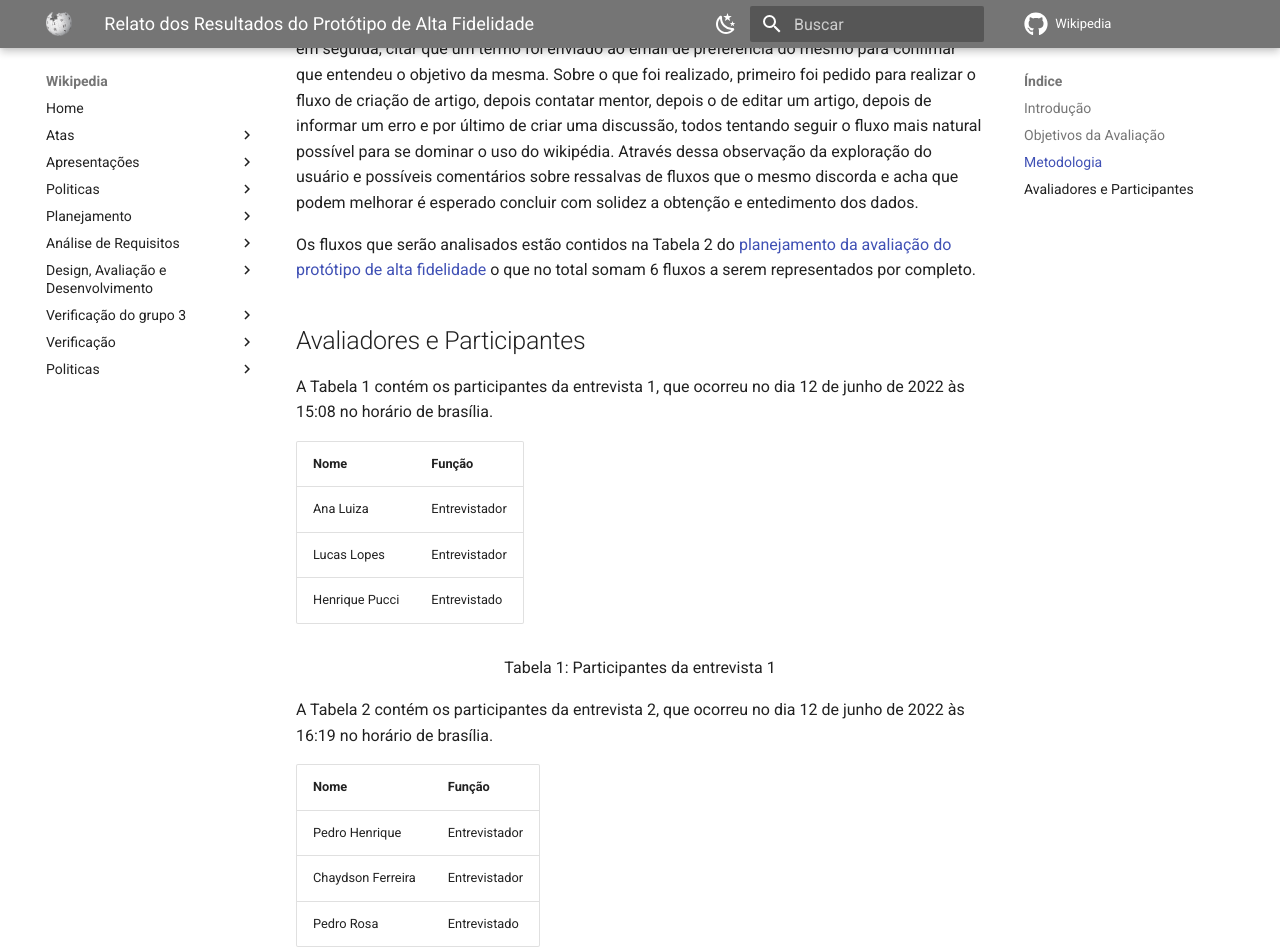
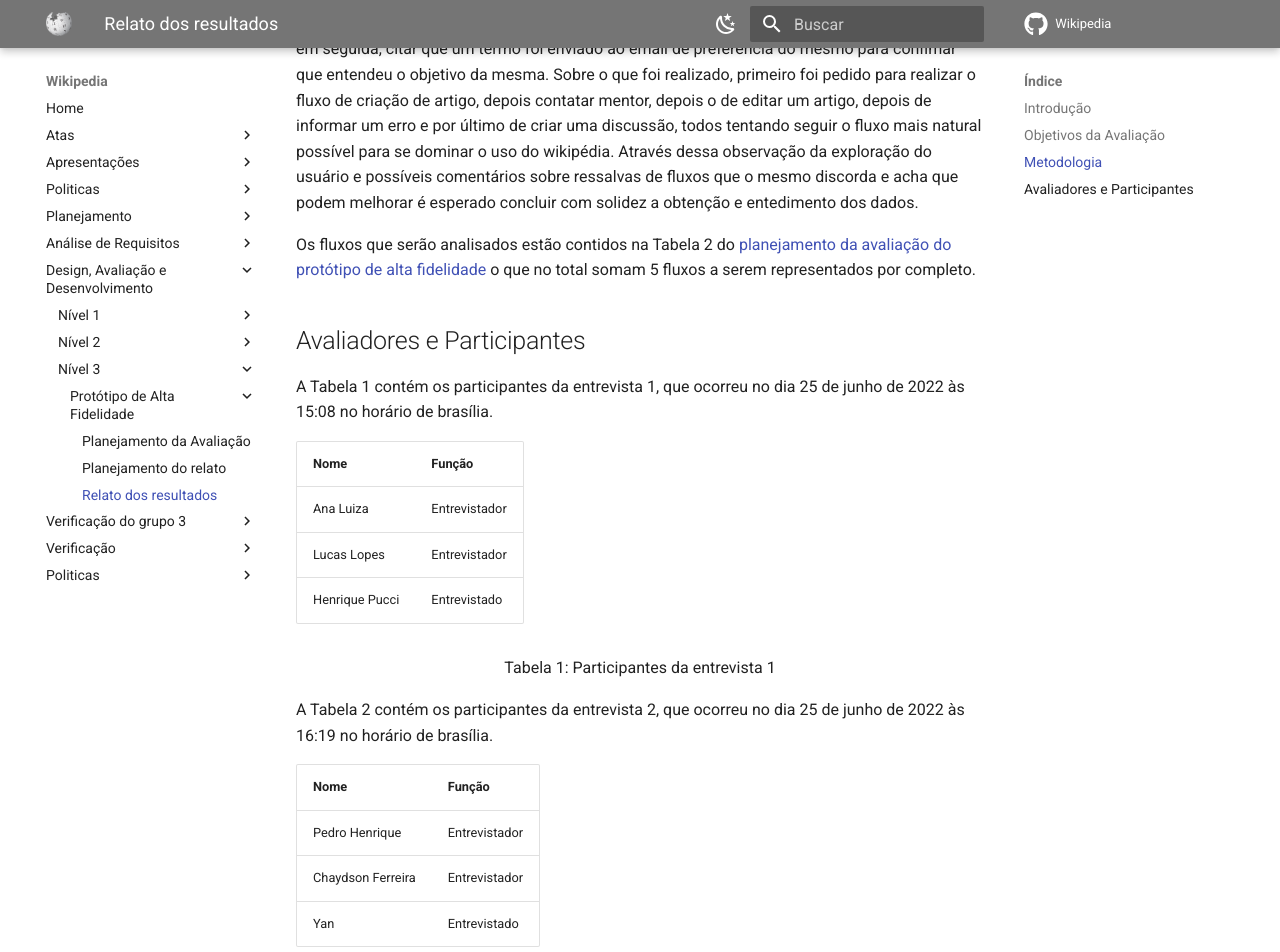
Before and after one commit to Interacao-Humano-Computador/2023.1-Wikipedia, an MkDocs documentation site: the page built from docs/design-avaliacao-desenvolvimento/nivel3/prototipoAltaFidelidade/relatoPrototipoAltaFidelidade.md, in a window 1280 px wide and 1400 px high, scrolled down 597 px. Shown: the top 952 px of the window. Built offline with MkDocs 1.6.1 and Material for MkDocs 9.7.7, drawn with Linux system fonts in a browser that asks for light colours; comment, search, counter and statistics services are not loaded; some of the changed text lies outside the part shown.

Commit message:
Adicionando base relato de alta
Co-authored-by: SamuelGSouza <samuelgomes318@gmail.com>

```diff
--- a/docs/design-avaliacao-desenvolvimento/nivel3/prototipoAltaFidelidade/relatoPrototipoAltaFidelidade.md
+++ b/docs/design-avaliacao-desenvolvimento/nivel3/prototipoAltaFidelidade/relatoPrototipoAltaFidelidade.md
@@ -12,11 +12,11 @@ O objetivo do documento é reunir as informações e extrair dados a partir das
 
 Antes de cada entrevista foi apresentado ao entrevistado o propósito daquela entrevista, e que atividades ele iria ver e verificar se as mesmas fazem sentido, dando sua expressa opinião sobre problemas que o mesmo poderia encontrar durante a realização daquelas atividades, para logo em seguida, citar que um termo foi enviado ao email de preferência do mesmo para confimar que entendeu o objetivo da mesma. Sobre o que foi realizado, primeiro foi pedido para realizar o fluxo de criação de artigo, depois contatar mentor, depois o de editar um artigo, depois de informar um erro e por último de criar uma discussão, todos tentando seguir o fluxo mais natural possível para se dominar o uso do wikipédia. Através dessa observação da exploração do usuário e possíveis comentários sobre ressalvas de fluxos que o mesmo discorda e acha que podem melhorar é esperado concluir com solidez a obtenção e entedimento dos dados.
 
-Os fluxos que serão analisados estão contidos na Tabela 2 do [planejamento da avaliação do protótipo de alta fidelidade](../planejamentoRelatoResultadosAvaliacaoPrototipoDeAltaFidelidade.md) o que no total somam 6 fluxos a serem representados por completo.
+Os fluxos que serão analisados estão contidos na Tabela 2 do [planejamento da avaliação do protótipo de alta fidelidade](../planejamentoRelatoResultadosAvaliacaoPrototipoDeAltaFidelidade.md) o que no total somam 5 fluxos a serem representados por completo.
 
 ## Avaliadores e Participantes
 
-A Tabela 1 contém os participantes da entrevista 1, que ocorreu no dia 12 de junho de 2022 às 15:08 no horário de brasília.
+A Tabela 1 contém os participantes da entrevista 1, que ocorreu no dia 25 de junho de 2022 às 15:08 no horário de brasília.
 
 | Nome           | Função      |
 | -------------- | ------------- |
@@ -28,13 +28,13 @@ A Tabela 1 contém os participantes da entrevista 1, que ocorreu no dia 12 de ju
     <p> Tabela 1: Participantes da entrevista 1</p>
 </div>
 
-A Tabela 2 contém os participantes da entrevista 2, que ocorreu no dia 12 de junho de 2022 às 16:19 no horário de brasília.
+A Tabela 2 contém os participantes da entrevista 2, que ocorreu no dia 25 de junho de 2022 às 16:19 no horário de brasília.
 
 | Nome              | Função      |
 | ----------------- | ------------- |
 | Pedro Henrique    | Entrevistador |
 | Chaydson Ferreira | Entrevistador |
-| Pedro Rosa        | Entrevistado  |
+| Yan               | Entrevistado  |
 
 <div style="text-align: center">
     <p> Tabela 2: Participantes da entrevista 2</p>
@@ -52,7 +52,7 @@ O protótipo de baixa fidelidade localizado no figma 01, apresenta os possíveis
 
 ## Sumário dos Dados
 
-<iframe width="560" height="315" src="https://www.youtube.com/embed/RK3PEqVyno0" title="YouTube video player" frameborder="0" allow="accelerometer; autoplay; clipboard-write; encrypted-media; gyroscope; picture-in-picture; web-share" allowfullscreen></iframe>
+<iframe width="560" height="315" src="https://www.youtube.com/embed/LTUybehLmsM" title="YouTube video player" frameborder="0" allow="accelerometer; autoplay; clipboard-write; encrypted-media; gyroscope; picture-in-picture; web-share" allowfullscreen></iframe>
 
 <div style="text-align: center">
     <p> Entrevista 1: Entrevista com Henrique (Fonte: Ana e Lucas. 2023).</p>
@@ -60,21 +60,26 @@ O protótipo de baixa fidelidade localizado no figma 01, apresenta os possíveis
 
 A entrevista 1 realizada com Henrique Pucci, o usuário gostou das atividades e não encontrou dificuldades na realização das atividades propostas, o que gerou poucos ou nenhum comentários sobre problemas encontrados.
 
-<iframe width="560" height="315" src="https://www.youtube.com/embed/nE8eoJsJkWs" title="YouTube video player" frameborder="0" allow="accelerometer; autoplay; clipboard-write; encrypted-media; gyroscope; picture-in-picture; web-share" allowfullscreen></iframe>
+<iframe width="560" height="315" src="https://www.youtube.com/embed/FtFd7W3rnsI" title="YouTube video player" frameborder="0" allow="accelerometer; autoplay; clipboard-write; encrypted-media; gyroscope; picture-in-picture; web-share" allowfullscreen></iframe>
 
 <div style="text-align: center">
-    <p> Entrevista 2: Entrevista com Pedro Rosa (Fonte: Chaydson e Pedro. 2023).</p>
+    <p> Entrevista 2: Entrevista com Yan (Fonte: Chaydson e Pedro. 2023).</p>
 </div>
 
 A entrevista 2 realizada com Henrique, apesar de saber as atividades e conseguir realizar o fluxo com certa facilidade, o mesmo apresenta algumas ressalvas quanto há criar artigo e informar erro, os quais, essas ressalvas serão melhor desenvolvidas na seção de problemas encontrados.
 
 ### Respostas do Entrevistado
 
+<img src="../../../../images/prototipoAltaHenrique.jpeg"/>
+
 <div style="text-align: center">
     <p> Tabela 3: Perguntas da Entrevista 1 (Fonte: Autores. 2023).</p>
 </div>
 
 ### Respostas do Entrevistado 2
+
+
+<img src="../../../../images/prototipoAltaYan.jpeg"/>
 
 
 <div style="text-align: center">
@@ -85,7 +90,7 @@ A entrevista 2 realizada com Yan, apesar de saber as atividades e conseguir real
 
 ### Termos de Consentimentos
 
-As entrevistas foram realizadas levando em consideração [aspectos éticos](../../../analise-de-requisitos/aspectosEticos.md) pré-definidos anteriormente, sendo utilizadas Entrevista 1 e Entrevista 2, gerando os termos: [Termo da Entrevista 1]() e [Termo da Entrevista 2]()
+As entrevistas foram realizadas levando em consideração [aspectos éticos](../../../analise-de-requisitos/aspectosEticos.md) pré-definidos anteriormente, sendo utilizadas Entrevista 1 e Entrevista 2, gerando os termos: [Termo da Entrevista 1](../../../pdfs/TermoDeConsentimentoAltaFidelidadeYan.pdf) e [Termo da Entrevista 2](../../../pdfs/TermoDeConsentimentoAltaFidelidadeHenrique.pdf)
 
 ## Análise e Intepretação dos Dados
 
@@ -93,9 +98,7 @@ Com o dado exposto nas entrevistas, é possível compreender que existem certas
 
 ## Problemas Identificados
 
-
 ## Sugestões de Correção
-
 
 ## Bibliografia
 
--- a/mkdocs.yml
+++ b/mkdocs.yml
@@ -94,6 +94,7 @@ nav:
           - Protótipo de Alta Fidelidade:
               - Planejamento da Avaliação: design-avaliacao-desenvolvimento/nivel3/prototipoAltaFidelidade/planejamentoAvaliacaoPrototipoAltaFidelidade.md
               - Planejamento do relato: design-avaliacao-desenvolvimento/nivel3/planejamentoRelatoResultadosAvaliacaoPrototipoDeAltaFidelidade.md
+              - Relato dos resultados: design-avaliacao-desenvolvimento/nivel3/prototipoAltaFidelidade/relatoPrototipoAltaFidelidade.md
   - Verificação do grupo 3:
       - Planejamento da Verificação: verificacao/planejamento.md
       - Ponto de Controle 1:
```
Also changed, not shown: docs/images/prototipoAltaHenrique.jpeg (added), docs/images/prototipoAltaYan.jpeg (added), 2 other files.
